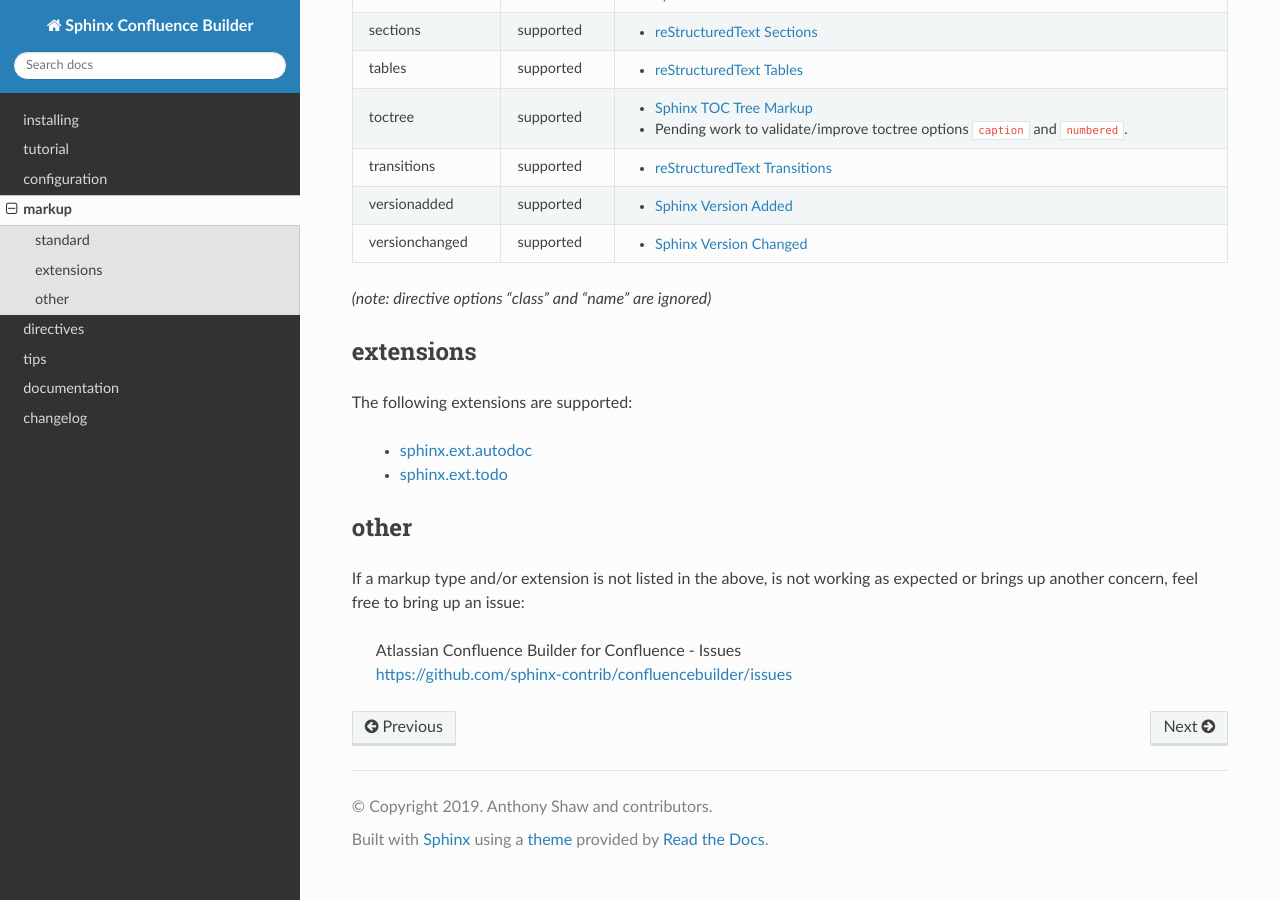
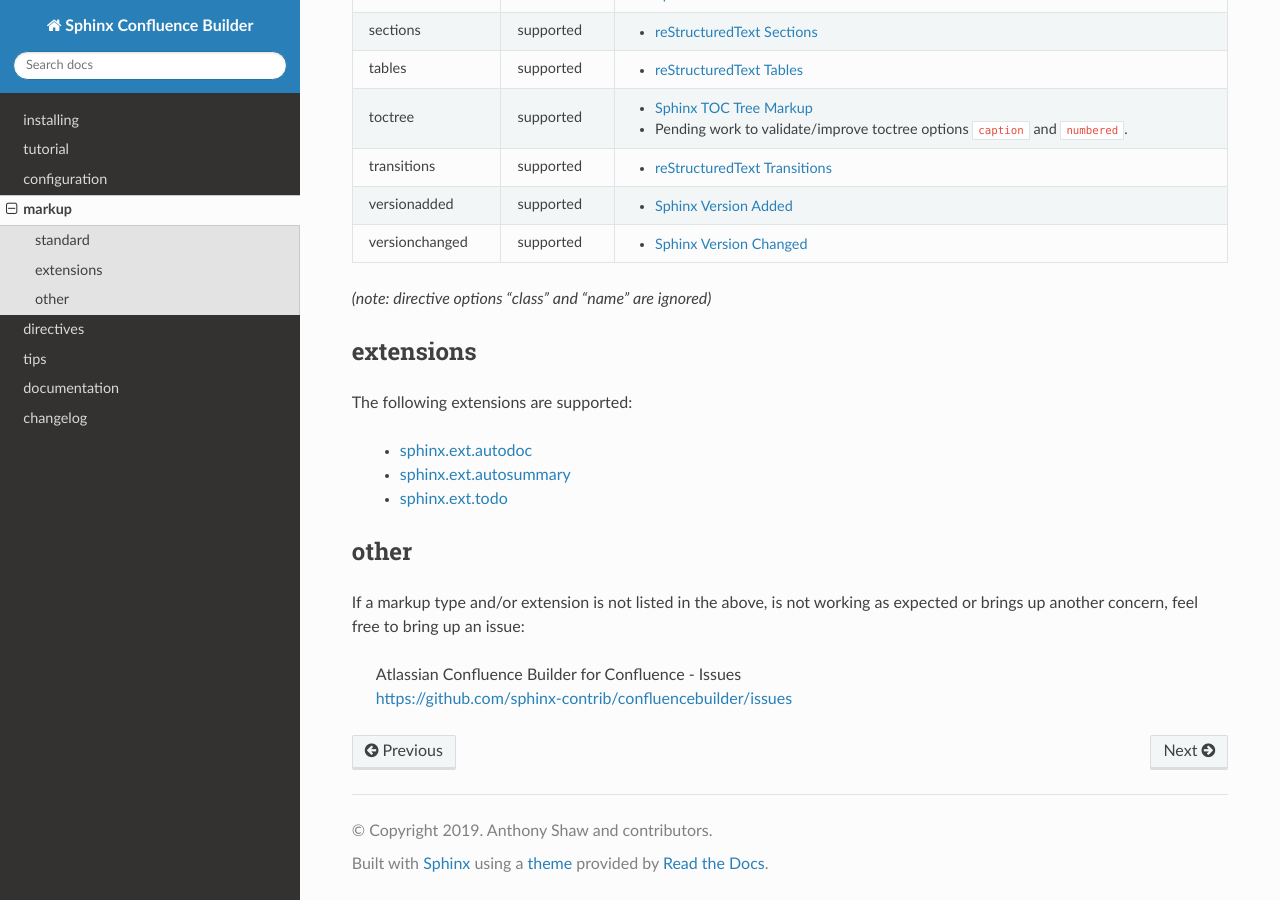
Before and after one commit to sphinx-contrib/confluencebuilder, a Sphinx documentation site: the page built from doc/markup.rst, in a window 1280 px wide and 900 px high, scrolled down 1711 px. Built offline with Sphinx 7.4.7 and the Read the Docs theme 2.0.0, drawn with Linux system fonts in a browser that asks for light colours.

Commit message:
doc: listing sphinx.ext.autosummary as a supported extension
Adding the internal extension `sphinx.ext.autosummary` to the list of
supported extensions in the markup document.

Signed-off-by: James Knight <james.d.knight@live.com>

```diff
--- a/doc/markup.rst
+++ b/doc/markup.rst
@@ -80,6 +80,7 @@
 The following extensions are supported:
 
  - `sphinx.ext.autodoc`_
+ - `sphinx.ext.autosummary`_
  - `sphinx.ext.todo`_
 
 other
@@ -132,4 +133,5 @@
 .. _Sphinx Version Added: https://www.sphinx-doc.org/en/master/usage/restructuredtext/directives.html#directive-versionadded
 .. _Sphinx Version Changed: https://www.sphinx-doc.org/en/master/usage/restructuredtext/directives.html#directive-versionchanged
 .. _sphinx.ext.autodoc: https://www.sphinx-doc.org/en/master/usage/extensions/autodoc.html
+.. _sphinx.ext.autosummary: https://www.sphinx-doc.org/en/master/usage/extensions/autosummary.html
 .. _sphinx.ext.todo: https://www.sphinx-doc.org/en/master/usage/extensions/todo.html
```
